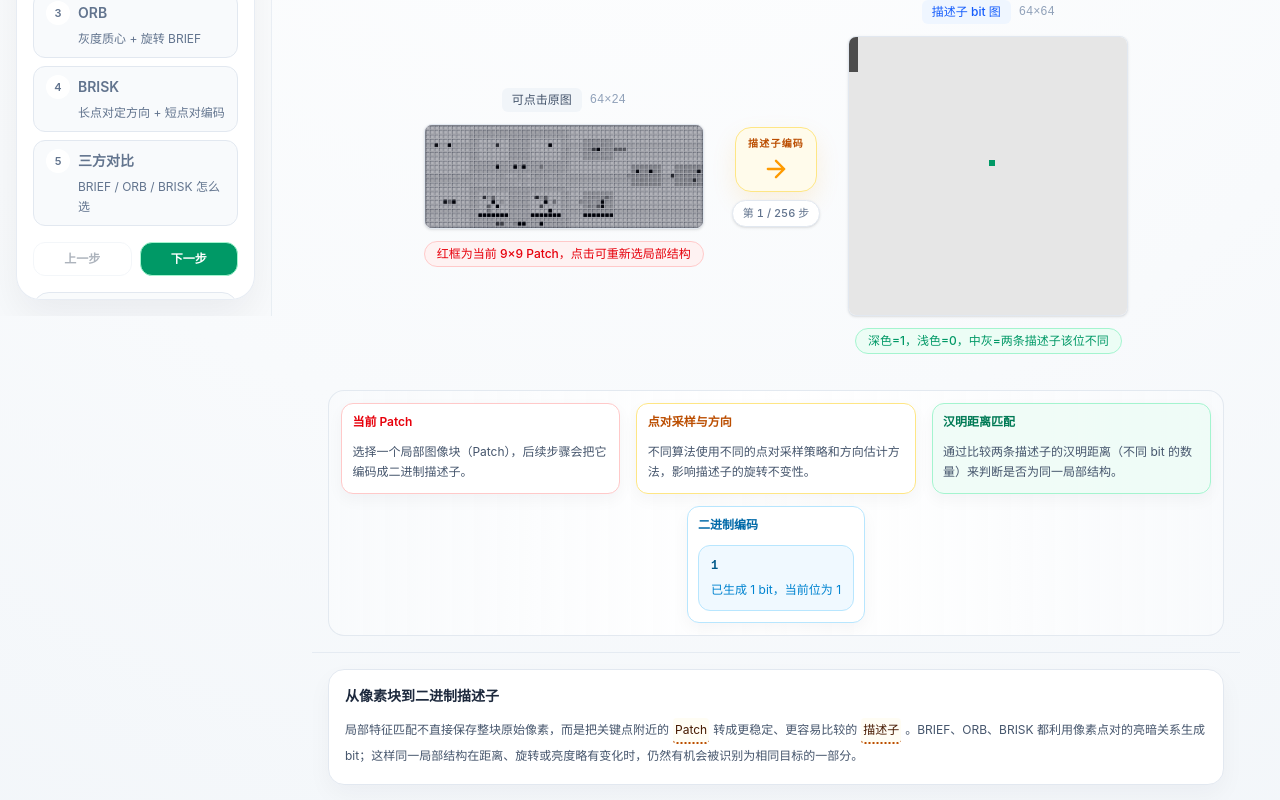
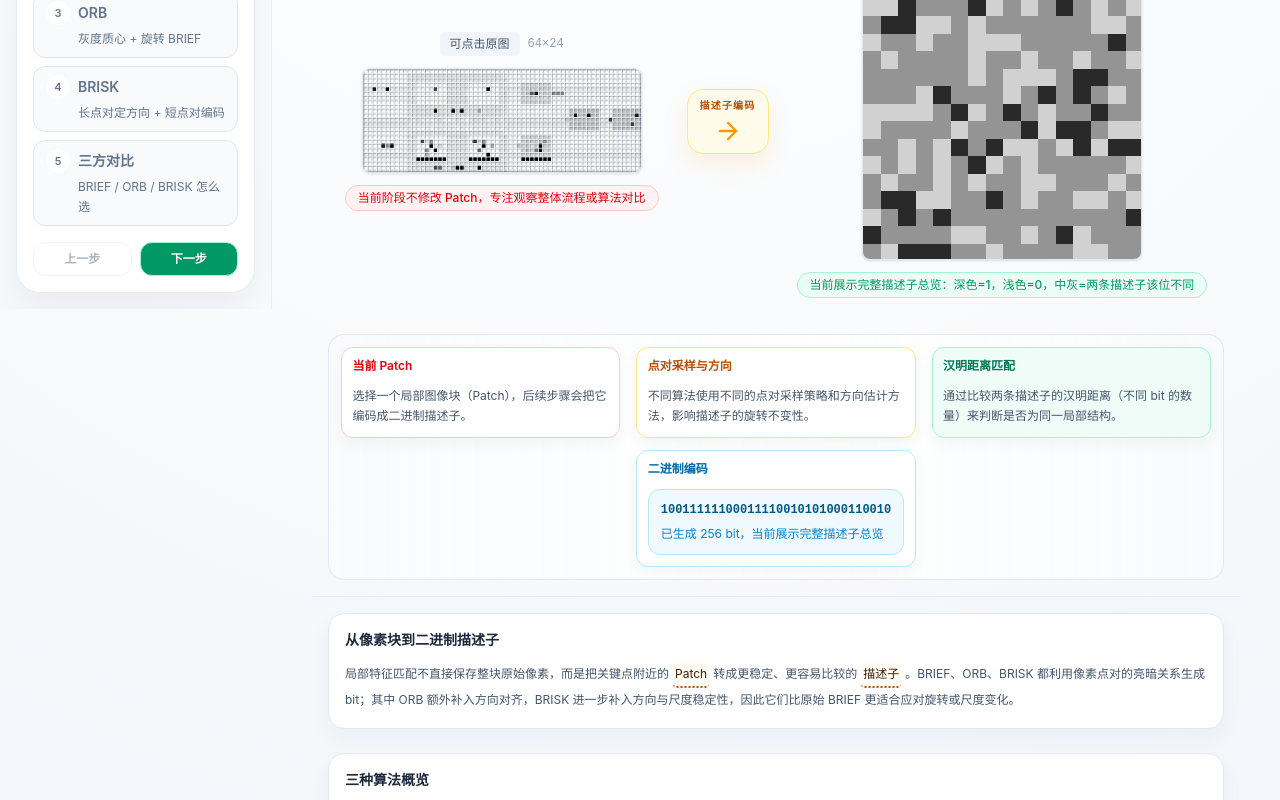
Before and after one commit to WhitePlusMS/Classical-CV-Lab, a Next.js app: page /concepts/binary-feature-descriptors in a window 1280 px wide. Shown: the part 500-1300 px from the top of the page. Built offline with nearby package versions, Linux system fonts and the light colour scheme.

Commit message:
refactor(binary-descriptors): 二进制描述子页功能优化与教学文案修正

```diff
--- a/src/app/concepts/binary-feature-descriptors/page.tsx
+++ b/src/app/concepts/binary-feature-descriptors/page.tsx
@@ -104,6 +104,12 @@ const ALGORITHM_OPTIONS: { value: AlgorithmMode; label: string }[] = [
   { value: 'orb', label: 'ORB：带方向的 BRIEF' },
   { value: 'brisk', label: 'BRISK：长短点对' },
 ];
+
+const DEFAULT_PAIR_COUNTS: Record<AlgorithmMode, number> = {
+  brief: 256,
+  orb: 256,
+  brisk: 512,
+};
 
 const SAMPLING_OPTIONS: { value: SamplingMethod; label: string; desc: string }[] = [
   { value: 'GI', label: 'GI - 均匀分布', desc: 'X、Y 在 Patch 内均匀分布，适合观察最直接的随机点对比较。' },
@@ -348,10 +354,19 @@ function calculateBriskDirection(patch: number[][], longPairs: Pair[]): { gx: nu
   return { gx: Math.round(gx), gy: Math.round(gy), theta, degrees: Math.round(theta * 180 / Math.PI) };
 }
 
-function createDescriptorImage(bits: string, compareBits: string, currentIndex: number, totalBits: number): GrayscaleImage {
+function getDescriptorGridCols(visibleBits: number): number {
+  if (visibleBits <= 4) return visibleBits;
+  if (visibleBits <= 16) return 4;
+  if (visibleBits <= 64) return 8;
+  if (visibleBits <= 256) return 16;
+  return 32;
+}
+
+function createDescriptorImage(bits: string, compareBits: string, currentIndex: number, visibleBits: number): GrayscaleImage {
   const size = 64;
-  const cols = totalBits <= 128 ? 16 : 32;
-  const rows = Math.ceil(totalBits / cols);
+  const safeVisibleBits = Math.max(1, visibleBits);
+  const cols = getDescriptorGridCols(safeVisibleBits);
+  const rows = Math.ceil(safeVisibleBits / cols);
   const cellW = size / cols;
   const cellH = size / rows;
 
@@ -360,8 +375,8 @@ function createDescriptorImage(bits: string, compareBits: string, currentIndex:
       const col = Math.min(cols - 1, Math.floor(x / cellW));
       const row = Math.min(rows - 1, Math.floor(y / cellH));
       const index = row * cols + col;
-      if (index >= totalBits) return 0.96;
-      if (index === currentIndex) return 0.3;
+      if (index >= safeVisibleBits) return 0.96;
+      if (currentIndex >= 0 && index === currentIndex) return 0.3;
       if (index >= bits.length) return 0.9;
       if (bits[index] !== compareBits[index]) return 0.58;
       return bits[index] === '1' ? 0.16 : 0.82;
@@ -413,6 +428,7 @@ function PatchPairView({ patch, pair, longPairs = [], theta }: { patch: number[]
 }
 
 const ORB_CODE_TS = `// OpenCV ORB 特征提取与匹配
+// 这段代码是工程调用示例，不等同于本页逐 bit 教学演示的内部实现。
 Ptr<ORB> orb = ORB::create();
 vector<KeyPoint> keypoints1, keypoints2;
 Mat descriptors1, descriptors2;
@@ -428,6 +444,7 @@ vector<DMatch> matches;
 matcher.match(descriptors1, descriptors2, matches);`;
 
 const BRISK_CODE_TS = `// OpenCV BRISK 特征提取与匹配
+// 这段代码是工程调用示例，不等同于本页长/短点对教学模型的内部实现。
 Ptr<BRISK> brisk = BRISK::create();
 vector<KeyPoint> kp1, kp2;
 Mat des1, des2;
@@ -443,11 +460,13 @@ vector<DMatch> matches;
 matcher.match(des1, des2, matches);`;
 
 const BRIEF_CODE_TS = `function tauTest(patch, x, y) {
-  return patch[x] < patch[y] ? 1 : 0;
+  const [x1, y1] = x;
+  const [x2, y2] = y;
+  return patch[y1][x1] < patch[y2][x2] ? 1 : 0;
 }
 
 function buildBriefDescriptor(patch, pairs) {
-  return pairs.map(([x, y]) => tauTest(patch, x, y)).join('');
+  return pairs.map(([x1, y1, x2, y2]) => tauTest(patch, [x1, y1], [x2, y2])).join('');
 }
 
 function hammingDistance(a, b) {
@@ -464,18 +483,28 @@ export default function BinaryFeatureDescriptorsPage() {
   const [loadedImage, setLoadedImage] = useState<GrayscaleImage>(FALLBACK_PATCH_IMAGE);
 
   const [taskStage, setTaskStage] = useState<TaskStage>('intro');
+  const canInteractWithPatch = taskStage === 'brief' || taskStage === 'orb' || taskStage === 'brisk';
 
   const stageIndex = getStageIndex(taskStage);
 
   const goStage = useCallback((stage: TaskStage) => {
     setTaskStage(stage);
     setCurrentPairIndex(0);
+    setNumPairs((prev) => {
+      if (stage === 'brisk') {
+        return 512;
+      }
+      if (stage === 'orb' && prev === 512) {
+        return DEFAULT_PAIR_COUNTS.orb;
+      }
+      return prev;
+    });
     // 将算法阶段同步到 algorithm 状态，StageStepper 取代旧算法下拉框
     if (stage === 'brief' || stage === 'orb' || stage === 'brisk') {
       setAlgorithm(stage);
     }
-    if (stage === 'brisk') {
-      setNumPairs(512);
+    if (stage === 'compare') {
+      setAlgorithm('brief');
     }
   }, []);
 
@@ -524,10 +553,35 @@ export default function BinaryFeatureDescriptorsPage() {
         ? 'brisk'
         : 'brief';
 
+  const effectiveNumPairs = taskStage === 'compare'
+    ? DEFAULT_PAIR_COUNTS[algorithm]
+    : effectiveAlgorithm === 'brisk'
+      ? 512
+      : numPairs;
+
+  const effectiveSamplingMethod = taskStage === 'compare'
+    ? 'GI'
+    : samplingMethod;
+
+  const effectiveBitCount = taskStage === 'intro' || taskStage === 'compare'
+    ? effectiveNumPairs
+    : currentPairIndex + 1;
+  const visibleDescriptorBits = taskStage === 'compare'
+    ? effectiveNumPairs
+    : effectiveBitCount;
+
+  const highlightedBitIndex = taskStage === 'intro' || taskStage === 'compare'
+    ? -1
+    : currentPairIndex;
+
   const basePairs = useMemo(() => {
-    if (effectiveAlgorithm === 'brisk') return generateBriskPairs(numPairs, 'short');
-    return generatePairs(effectiveAlgorithm === 'orb' ? 'GII' : samplingMethod, numPairs, 42);
-  }, [effectiveAlgorithm, numPairs, samplingMethod]);
+    if (effectiveAlgorithm === 'brisk') return generateBriskPairs(effectiveNumPairs, 'short');
+    return generatePairs(
+      effectiveAlgorithm === 'orb' ? 'GII' : effectiveSamplingMethod,
+      effectiveNumPairs,
+      42
+    );
+  }, [effectiveAlgorithm, effectiveNumPairs, effectiveSamplingMethod]);
 
   const pairs = useMemo(() => {
     if (effectiveAlgorithm === 'orb') return rotatePairs(basePairs, centroid.theta);
@@ -536,25 +590,29 @@ export default function BinaryFeatureDescriptorsPage() {
   }, [effectiveAlgorithm, basePairs, briskDirection.theta, centroid.theta]);
 
   const comparePairs = useMemo(() => {
-    if (effectiveAlgorithm === 'brisk') return rotatePairs(generateBriskPairs(numPairs, 'short'), briskDirection.theta + 0.22);
-    if (effectiveAlgorithm === 'orb') return rotatePairs(generatePairs('GII', numPairs, 137), centroid.theta + 0.18);
-    return generatePairs(samplingMethod, numPairs, 137);
-  }, [effectiveAlgorithm, briskDirection.theta, centroid.theta, numPairs, samplingMethod]);
+    if (effectiveAlgorithm === 'brisk') {
+      return rotatePairs(generateBriskPairs(effectiveNumPairs, 'short'), briskDirection.theta + 0.22);
+    }
+    if (effectiveAlgorithm === 'orb') {
+      return rotatePairs(generatePairs('GII', effectiveNumPairs, 137), centroid.theta + 0.18);
+    }
+    return generatePairs(effectiveSamplingMethod, effectiveNumPairs, 137);
+  }, [effectiveAlgorithm, briskDirection.theta, centroid.theta, effectiveNumPairs, effectiveSamplingMethod]);
 
   const binaryString = useMemo(
-    () => buildDescriptor(activePatch, pairs, currentPairIndex + 1),
-    [activePatch, currentPairIndex, pairs]
+    () => buildDescriptor(activePatch, pairs, effectiveBitCount),
+    [activePatch, effectiveBitCount, pairs]
   );
 
   const binaryString2 = useMemo(
-    () => buildDescriptor(activePatch, comparePairs, currentPairIndex + 1),
-    [activePatch, comparePairs, currentPairIndex]
+    () => buildDescriptor(activePatch, comparePairs, effectiveBitCount),
+    [activePatch, comparePairs, effectiveBitCount]
   );
 
   const hammingDist = useMemo(() => hammingDistance(binaryString, binaryString2), [binaryString, binaryString2]);
   const resultImage = useMemo(
-    () => createDescriptorImage(binaryString, binaryString2, currentPairIndex, numPairs),
-    [binaryString, binaryString2, currentPairIndex, numPairs]
+    () => createDescriptorImage(binaryString, binaryString2, highlightedBitIndex, visibleDescriptorBits),
+    [binaryString, binaryString2, highlightedBitIndex, visibleDescriptorBits]
   );
 
   const currentPair = pairs[currentPairIndex] ?? [0, 0, 0, 0];
@@ -572,7 +630,7 @@ export default function BinaryFeatureDescriptorsPage() {
 
   const chainSubstitution = useMemo(() => {
     let sum = 0;
-    return pairs.slice(0, Math.min(8, pairs.length)).map((pair, index) => {
+    return pairs.slice(0, Math.min(effectiveBitCount, 8, pairs.length)).map((pair, index) => {
       const [x1, y1, x2, y2] = pair;
       const tau = tauTest(activePatch, x1, y1, x2, y2);
       const weight = Math.pow(2, index);
@@ -580,9 +638,11 @@ export default function BinaryFeatureDescriptorsPage() {
       sum += contrib;
       return { i: index + 1, tau, weight, contrib, sum };
     });
-  }, [activePatch, pairs]);
+  }, [activePatch, effectiveBitCount, pairs]);
 
   const handleInputRegionSelect = (x: number, y: number) => {
+    if (!canInteractWithPatch) return;
+
     setPatchCenter({
       x: clamp(x, PATCH_HALF, 63 - PATCH_HALF),
       y: clamp(y, PATCH_HALF, 63 - PATCH_HALF),
@@ -592,6 +652,8 @@ export default function BinaryFeatureDescriptorsPage() {
   };
 
   const handleDirectionMove = (direction: 'up' | 'down' | 'left' | 'right') => {
+    if (!canInteractWithPatch) return;
+
     setPatchSource('image');
     setPatchCenter(prev => {
       const dx = direction === 'left' ? -1 : direction === 'right' ? 1 : 0;
@@ -615,7 +677,7 @@ export default function BinaryFeatureDescriptorsPage() {
               <TeachingTerm term="Patch" explanation="围绕关键点截取的小图像块，描述子只编码这个局部区域的结构。" className="mx-1" />
               转成更稳定、更容易比较的
               <TeachingTerm term="描述子" explanation="描述子是局部图像结构的编码。二进制描述子使用 0/1 串，适合用位运算快速匹配。" className="mx-1" />
-              。BRIEF、ORB、BRISK 都利用像素点对的亮暗关系生成 bit；这样同一局部结构在距离、旋转或亮度略有变化时，仍然有机会被识别为相同目标的一部分。
+              。BRIEF、ORB、BRISK 都利用像素点对的亮暗关系生成 bit；其中 ORB 额外补入方向对齐，BRISK 进一步补入方向与尺度稳定性，因此它们比原始 BRIEF 更适合应对旋转或尺度变化。
             </p>
           </TeachingCard>
           <TeachingCard>
@@ -623,7 +685,7 @@ export default function BinaryFeatureDescriptorsPage() {
             <div className="grid gap-3 md:grid-cols-3">
               <div className="rounded-xl border border-slate-200 bg-white px-3 py-3">
                 <div className="text-xs font-semibold text-slate-700">BRIEF</div>
-                <p className="mt-2 text-xs leading-5 text-slate-600">最基础的二进制描述子。直接比较 Patch 内随机点对的灰度大小生成 0/1 串，极快但不具备旋转和尺度不变性。</p>
+                <p className="mt-2 text-xs leading-5 text-slate-600">最基础的二进制描述子。按采样策略选取 Patch 内点对并比较灰度大小生成 0/1 串，极快，但原始形式不具备旋转和尺度不变性。</p>
               </div>
               <div className="rounded-xl border border-slate-200 bg-white px-3 py-3">
                 <div className="text-xs font-semibold text-slate-700">ORB</div>
@@ -661,13 +723,13 @@ export default function BinaryFeatureDescriptorsPage() {
             <TeachingCard>
               <h2 className="mb-3 text-sm font-semibold text-slate-800">BRISK：长点对定方向，短点对做编码</h2>
               <p className="mb-3 text-xs leading-6 text-slate-600">
-                BRISK 的教学模型把采样点对分成两类：距离较远的点对更能反映局部结构的整体朝向，距离较近的点对更适合记录细节。它还会在尺度空间中寻找稳定位置，避免只在原图上找到的角点在目标变远或变近后消失。
+                BRISK 的教学模型把采样点对分成两类：距离较远的点对更能反映局部结构的整体朝向，距离较近的点对更适合记录细节。它还会在尺度空间中寻找稳定位置，提升同一局部结构在成像尺度变化时的重复检测稳定性。
               </p>
               <FormulaCard
                 label="BRISK 主方向"
                 mathML={BRISK_DIRECTION_FORMULA}
                 tone="embedded"
-                note={`当前长点对累计 gx=${briskDirection.gx}，gy=${briskDirection.gy}，θ≈${briskDirection.degrees}°。`}
+                note={`当前长点对累计 gx=${briskDirection.gx}，gy=${briskDirection.gy}，θ≈${briskDirection.degrees}°。这里用“灰度差沿点对方向投影后求和”的教学化写法，目的是直观展示长点对如何提供整体方向。`}
               />
             </TeachingCard>
           )}
@@ -701,7 +763,7 @@ export default function BinaryFeatureDescriptorsPage() {
           <TeachingCard>
             <h2 className="mb-3 text-sm font-semibold text-slate-800">描述子编码与汉明距离</h2>
             <p className="mb-3 text-xs leading-6 text-slate-600">
-              当前页面把前 {currentPairIndex + 1} 次点对比较串成二进制描述子。输出图中深色表示 bit=1，浅色表示 bit=0，中灰色表示两条描述子在该位不同，当前位用更深色标出。
+              当前页面把前 {currentPairIndex + 1} 次点对比较串成二进制描述子。数学上也可以把这串 bit 看成按 2 的幂加权得到的整数编码，但本页教学重点是“逐位如何生成”，所以界面始终按 bit 串顺序展示。输出图中深色表示 bit=1，浅色表示 bit=0，中灰色表示两条描述子在该位不同，当前位用更深色标出。
             </p>
             <div className="grid gap-3 lg:grid-cols-2">
               <FormulaCard
@@ -718,6 +780,9 @@ export default function BinaryFeatureDescriptorsPage() {
               />
             </div>
             <div className="mt-4 overflow-x-auto rounded-xl border border-slate-200 bg-slate-50">
+              <div className="border-b border-slate-200 px-3 py-2 text-[11px] text-slate-500">
+                下表展示当前描述子前 {Math.min(binaryString.length, 8)} 位的链式代入过程。
+              </div>
               <table className="w-full text-left text-[11px] tabular-nums">
                 <thead>
                   <tr className="bg-slate-100">
@@ -748,6 +813,9 @@ export default function BinaryFeatureDescriptorsPage() {
       {taskStage === 'compare' && (
         <TeachingCard>
           <h2 className="mb-3 text-sm font-semibold text-slate-800">三种二进制描述子的差异</h2>
+          <p className="mb-3 text-xs leading-6 text-slate-600">
+            对比阶段使用统一口径避免隐藏参数污染：BRIEF 与 ORB 固定展示 256 bit，BRISK 固定展示 512 bit；BRIEF 采用 GI 采样基线。这里比较的是“描述子编码方式”本身，不额外展开各自的外部检测器差异。
+          </p>
           <div className="overflow-x-auto rounded-xl border border-slate-200 bg-slate-50">
             <table className="w-full text-left text-xs">
               <thead>
@@ -872,7 +940,7 @@ export default function BinaryFeatureDescriptorsPage() {
                 {binaryString.slice(0, Math.min(32, binaryString.length))}
               </div>
               <div className="mt-2 text-xs text-sky-600">
-                已生成 {binaryString.length} bit，当前位为 {tauResult}
+                已生成 {binaryString.length} bit{highlightedBitIndex >= 0 ? `，当前位为 ${tauResult}，bit 图会随已生成位逐步展开` : '，当前展示完整描述子总览'}
               </div>
             </div>
           </FlowNode>
@@ -891,7 +959,7 @@ export default function BinaryFeatureDescriptorsPage() {
                 <div className="rounded-xl bg-emerald-100 px-3 py-2 text-center">
                   <div className="text-[10px] text-emerald-700">差异 bit 数</div>
                   <div className="font-mono text-sm font-bold text-emerald-800">{hammingDist}</div>
-                  <div className="text-[10px] text-emerald-600">已比较 {binaryString.length} / {numPairs} 位</div>
+                  <div className="text-[10px] text-emerald-600">已比较 {binaryString.length} / {effectiveNumPairs} 位</div>
                 </div>
               </div>
             )}
@@ -973,6 +1041,11 @@ export default function BinaryFeatureDescriptorsPage() {
             </div>
           )}
 
+          {taskStage === 'brisk' ? (
+            <div className="rounded-2xl border border-slate-200 bg-slate-50 px-3 py-3 text-xs leading-5 text-slate-600">
+              BRISK 阶段固定使用 512 bit，保持“长点对定方向 + 短点对编码”的标准教学口径。
+            </div>
+          ) : (
             <SelectParam
               label="描述子位数"
               value={String(numPairs)}
@@ -980,8 +1053,12 @@ export default function BinaryFeatureDescriptorsPage() {
                 setNumPairs(Number(value));
                 setCurrentPairIndex(0);
               }}
-            options={PAIR_OPTIONS.map(option => ({ value: String(option.value), label: option.label }))}
+              options={PAIR_OPTIONS.filter(option => option.value !== 512 || taskStage === 'brief').map(option => ({
+                value: String(option.value),
+                label: option.label,
+              }))}
             />
+          )}
 
           <SliderParam
             label="当前点对"
@@ -1018,6 +1095,9 @@ export default function BinaryFeatureDescriptorsPage() {
               </button>
             ))}
           </div>
+          <div className="rounded-2xl border border-slate-200 bg-slate-50 px-3 py-3 text-xs leading-5 text-slate-600">
+            对比阶段固定使用默认计算口径：BRIEF/ORB 为 256 bit，BRISK 为 512 bit；BRIEF 采样固定为 GI。
+          </div>
         </div>
       )}
     </div>
@@ -1028,7 +1108,7 @@ export default function BinaryFeatureDescriptorsPage() {
       title="二进制特征描述子"
       subtitle="BRIEF / ORB / BRISK - 基于像素比较的快速特征编码"
       operationLabel="描述子编码"
-      parameterIntro="切换算法、点击主图选择 Patch，并拖动点对编号观察 bit 如何逐步构成描述子。"
+      parameterIntro="按阶段推进，点击主图选择 Patch，并拖动点对编号观察 bit 如何逐步构成描述子。"
       parameters={parameters}
       analysisPreview={analysisPreview}
       stepDetails={stepDetails}
@@ -1041,7 +1121,7 @@ export default function BinaryFeatureDescriptorsPage() {
       }
       originalImage={loadedImage}
       resultImage={resultImage}
-      currentStep={{
+      currentStep={canInteractWithPatch ? {
         x: patchCenter.x,
         y: patchCenter.y,
         kernelSize: PATCH_SIZE,
@@ -1049,17 +1129,21 @@ export default function BinaryFeatureDescriptorsPage() {
         regionY: clamp(patchCenter.y - PATCH_HALF, 0, 64 - PATCH_SIZE),
         regionWidth: PATCH_SIZE,
         regionHeight: PATCH_SIZE,
-      }}
+      } : null}
       currentStepLabel="Patch 中心"
-      stepInfo={{ current: currentPairIndex, total: numPairs }}
-      onInputRegionSelect={handleInputRegionSelect}
-      onDirectionMove={handleDirectionMove}
-      navigationHintText="点击原图选择 Patch / 方向键微调 Patch 中心"
+      stepInfo={canInteractWithPatch ? { current: currentPairIndex, total: effectiveNumPairs } : null}
+      onInputRegionSelect={canInteractWithPatch ? handleInputRegionSelect : undefined}
+      onDirectionMove={canInteractWithPatch ? handleDirectionMove : undefined}
+      navigationHintText={canInteractWithPatch ? '点击原图选择 Patch / 方向键微调 Patch 中心' : undefined}
       imageLabels={{ input: '可点击原图', output: '描述子 bit 图' }}
       imageHints={{
-        input: '红框为当前 9×9 Patch，点击可重新选局部结构',
-        output: '深色=1，浅色=0，中灰=两条描述子该位不同',
+        input: canInteractWithPatch ? '红框为当前 9×9 Patch，点击可重新选局部结构' : '当前阶段不修改 Patch，专注观察整体流程或算法对比',
+        output: highlightedBitIndex >= 0
+          ? '算法阶段按已生成 bit 数逐步展开：深色=1，浅色=0，中灰=两条描述子该位不同'
+          : '当前展示完整描述子总览：深色=1，浅色=0，中灰=两条描述子该位不同',
       }}
+      showInputSelection={canInteractWithPatch}
+      showNavigationControls={canInteractWithPatch}
       singlePageScroll
     />
   );
```
Lines whose indentation alone changed are shown as unchanged.
